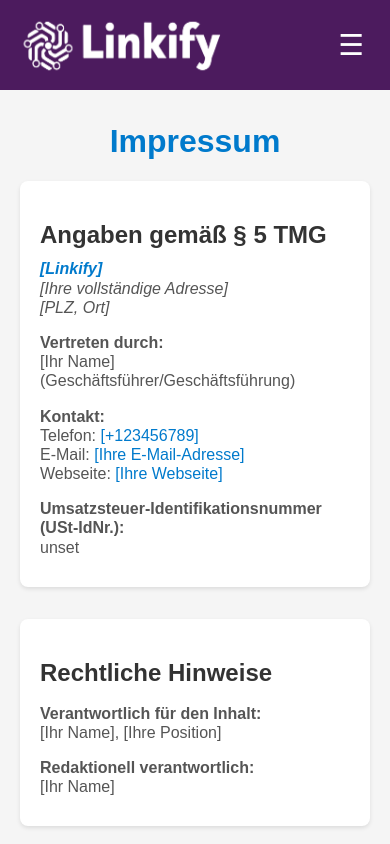
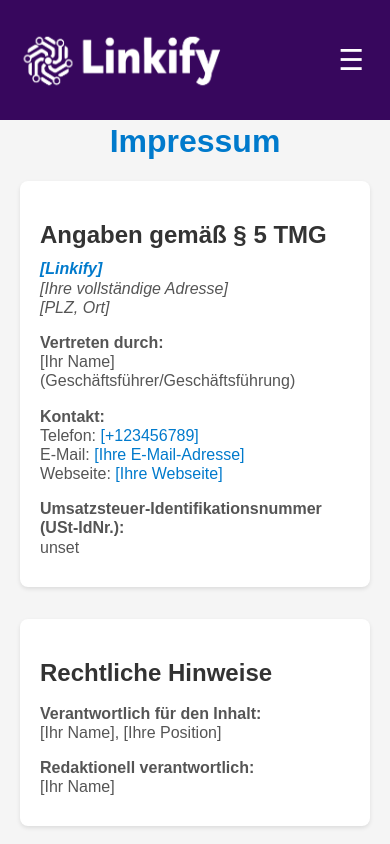
Before and after one commit to RalfHof/nextjs-boilerplate, a Next.js app: page /impressum in a window 390 px wide. Shown: the top 844 px of the page. Built offline with nearby package versions, Linux system fonts and the light colour scheme; no server answers.

Commit message:
New Features

```diff
--- a/src/components/navigation.tsx
+++ b/src/components/navigation.tsx
@@ -27,8 +27,8 @@ export default function Navigation() {
   }, []);
   const navBackgroundColor =
     typeof window !== "undefined" && scrollY > (window.innerHeight || 800) * 0.2
-      ? "#1D0332"
-      : "rgb(76, 27, 94)";
+      ? "#1c042e"
+      : "#37075d"
   const scrollToSection = (id: string) => {
     if (typeof document !== "undefined") {
       const element = document.getElementById(id);
@@ -152,10 +152,13 @@ export default function Navigation() {
             </button>
           </li>
           <li className="nav-item">
-            <button className="nav-btn" onClick={handleLoginClick}>
+            <button
+              className={`nav-btn ${isMobile ? "" : "borderlogin"}`}
+              onClick={handleLoginClick}>
               LOGIN
             </button>
           </li>
+
         </ul>
       </nav>
     </header>
--- a/src/globals.css
+++ b/src/globals.css
@@ -22,7 +22,7 @@ html,
   background-color: #1c042e;
   color: white;
   width: 100%;
-  height: 90px;
+  height: 120px;
   position: fixed;
   z-index: 9;
 }
@@ -93,6 +93,14 @@ html,
   border: 2px solid var(--Lightgold-color);
   padding: 14px 20px;
   border-radius: 50px;
+}
+
+.borderlogin {
+  color: #f2c76e;
+  background: transparent;
+  border: 2px solid #f2c76e;
+  border-radius: 50px;
+  padding: 10px 20px;
 }
 
 .burger-menu {
@@ -716,6 +724,7 @@ a:hover {
   padding-bottom: 100px;
 }
 
+
 #ContainerHeader {
   display: flex;
   flex-wrap: wrap;
@@ -1487,9 +1496,9 @@ a:hover {
 
 /* Canvas */
 .ContainerHome {
-  height: 600px;
-  width: 100%;
-  background-color: #4c1b5e;
+  height: 1170px;
+  width: 100%;
+  background-color: #1c042e;
   font-family: Arial, Helvetica, sans-serif;
   display: flex;
   align-items: center;
@@ -1498,40 +1507,96 @@ a:hover {
   z-index: 0;
 }
 
-#HeaderText {
-  width: 100%;
-  display: flex;
-  align-items: center;
-  justify-content: center;
-  padding: 0;
-  margin: 0;
-  color: #fff;
-  gap: 7px;
-  flex-wrap: wrap;
+.HomeImg {
+  position: absolute;
+  background-image: url("/img/hero-bg.png");
+  background-repeat: no-repeat;
+  background-size: 100% 100%;
+  height: 100%;
+  width: 100%;
+  background-color: #37075d;
+  opacity: 1;
 }
 
 #HeaderText span {
   color: var(--Lightgold-color);
-}
-
+  font-weight: 500;
+  font-family: Verdana, Geneva, Tahoma, sans-serif;
+}
+
+.HeaderContent {
+  position: relative;
+  top: 400px;
+  display: flex;
+  align-items: center;
+  flex-direction: column;
+  width: 100%;
+  height: 100%;
+  z-index: 2;
+  font-size: 1.3rem;
+  font-family: system-ui, -apple-system, "Segoe UI", Roboto, "Helvetica Neue", "Noto Sans", "Liberation Sans", Arial, sans-serif, "Apple Color Emoji", "Segoe UI Emoji", "Segoe UI Symbol", "Noto Color Emoji";
+}
+
+#HeaderText {
+  width: 60%;
+  padding: 0;
+  margin: 0;
+  color: #fff;
+  font-size: 4rem;
+  letter-spacing: 5px;
+  font-weight: lighter;
+  font-family: system-ui, -apple-system, "Segoe UI", Roboto, "Helvetica Neue", "Noto Sans", "Liberation Sans", Arial, sans-serif, "Apple Color Emoji", "Segoe UI Emoji", "Segoe UI Symbol", "Noto Color Emoji";
+}
+
+.HeaderSubText {
+  color: #a2a2a2;
+  width: 60%;
+  font-weight: 100;
+}
+
+.BtnHomeContainer {
+  width: 100%;
+  display: flex;
+  justify-content: flex-start;
+  align-items: flex-start;
+  z-index: 9;
+}
+
+.BtnHome {
+  width: 70%;
+  display: flex;
+  justify-content: center;
+  z-index: 9;
+}
+
+.BtnDesign {
+  font-size: 1.1rem;
+  letter-spacing: 1px;
+  padding: 22px 40px;
+  border-radius: 50px;
+  transition: 0.3s;
+  color: #f2c76e;
+  background: transparent;
+  border: 2px solid #f2c76e;
+  z-index: 9;
+  cursor: pointer;
+  position: relative;
+  top: -280px;
+  left: -110px;
+  margin-right: 20px;
+}
+
+.BtnDesign:hover {
+  text-decoration: none;
+  background-color: #36075d71;
+}
 
 #particles-js {
+  position: absolute;
   width: 100%;
   height: 100%;
   z-index: 2
 }
-
-.HeaderContent {
-  position: absolute;
-  display: flex;
-  align-items: center;
-  justify-content: center;
-  flex-direction: column;
-  width: 100%;
-  height: 100%;
-  z-index: 2;
-}
-
 
 /* ------------------------------- */
 
@@ -1566,12 +1631,13 @@ details summary {
   position: relative;
   left: 20px;
   padding: 10px 0;
-  font-size: 1rem;
+  font-size: 1.5rem;
   font-weight: bold;
   display: flex;
   justify-content: flex-start;
   align-items: center;
   width: 100%;
+
 }
 
 details summary::before {
@@ -1582,10 +1648,12 @@ details summary::before {
   border-radius: 50px;
   padding: 3px 5px;
   margin-right: 10px;
+  font-size: 1.2rem;
 }
 
 details[open] summary::before {
   content: "▲";
+  font-size: 1.2rem;
 }
 
 details p {
@@ -1593,7 +1661,7 @@ details p {
   margin-left: 20px;
   margin-right: 30px;
   padding-top: 10px;
-  font-size: 1rem;
+  font-size: 1.5rem;
   line-height: 1.5;
   white-space: pre-wrap;
   word-wrap: break-word;
```
Also changed, not shown: src/components/home/page.tsx (+15 -3 lines).
